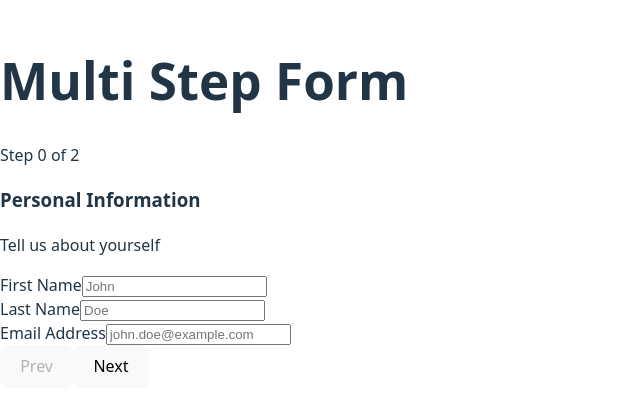
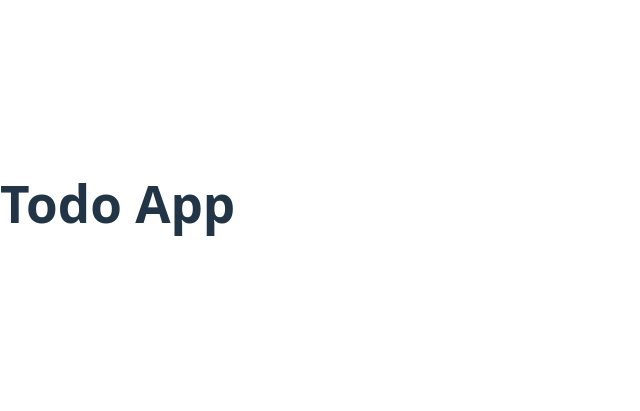
Before and after one commit to Abhishekwmg/prReactCode2, a React (Vite) app in the folder practice-react/: page / in a window 1280 px wide. Shown: the part 197-608 px from the top of the page, without its empty margins (0-640 px from the left). Built offline with nearby package versions, Linux system fonts and the light colour scheme.

Commit message:
todo-setup

```diff
--- a/practice-react/src/App.jsx
+++ b/practice-react/src/App.jsx
@@ -10,8 +10,9 @@
 // import Filter from "./filter/Filter"
 // import Undo from "./undo/Undo"
 // import Tabs from "./tabs/Tabs"
-import MultiForm from "./multi-step-form/MultiForm"
+// import MultiForm from "./multi-step-form/MultiForm"
+import Todo from "./todo/Todo"
 
 export default function App() {
-  return <MultiForm />
+  return <Todo />
 }
--- a/practice-react/src/multi-step-form/MultiForm.jsx
+++ b/practice-react/src/multi-step-form/MultiForm.jsx
@@ -3,7 +3,15 @@ import { formData } from "../multi-step-form/form-data";
 
 export default function MultiForm() {
     const [step, setStep] = useState(0);
-    const [input, setInput] = useState("");
+    const [formValue, setFormValue] = useState({});
+
+    function handleFormValue(e) {
+        const { name, value, type, checked } = e.target;
+        setFormValue(prevFormValue => ({
+            ...prevFormValue,
+            [name]: type === "checkbox" ? checked : value
+        }))
+    }
 
     const formDataLength = formData.length - 1;
 
@@ -35,7 +43,7 @@ export default function MultiForm() {
                                 <select>
                                     {d.options.map((option) => {
                                         return (
-                                            <option key={option.label} value={option.value}>
+                                            <option name={option.name} key={option.label} value={option.name} checked={!!formValue[option.name]} onChange={handleFormValue}>
                                                 {option.label}
                                             </option>
                                         );
@@ -45,8 +53,8 @@ export default function MultiForm() {
                                 <label>
                                     {d.label}
                                     <input
-                                        value={input}
-                                        onChange={e => setInput(e.target.value)}
+                                        value={formValue[d.name] || ""}
+                                        onChange={handleFormValue}
                                         name={d.name}
                                         type={d.type}
                                         placeholder={d.placeholder}
--- a/practice-react/src/multi-step-form/form-data.js
+++ b/practice-react/src/multi-step-form/form-data.js
@@ -72,9 +72,9 @@ export const formData = [
                 label: "Preferred Theme",
                 type: "select",
                 options: [
-                    { label: "Light", value: "light" },
-                    { label: "Dark", value: "dark" },
-                    { label: "System Default", value: "system" },
+                    { name: "light", label: "Light", value: "light" },
+                    { name: "dark", label: "Dark", value: "dark" },
+                    { name: "system", label: "System Default", value: "system" },
                 ],
                 required: true,
             },
--- /dev/null
+++ b/practice-react/src/todo/Todo.jsx
@@ -0,0 +1,36 @@
+import { useState } from "react"
+
+export default function Todo() {
+
+    const [data, setData] = useState(todoData);
+
+    return <>
+        <h1>Todo App</h1>
+    </>
+}
+
+
+
+
+const todoData = [
+    {
+        id: 1,
+        text: "Buy Avacado",
+        done: false
+    },
+    {
+        id: 2,
+        text: "Visit Local Market",
+        done: false
+    },
+    {
+        id: 3,
+        text: "Get Healthy",
+        done: false
+    },
+    {
+        id: 4,
+        text: "Cook Rice",
+        done: false
+    },
+]
```
